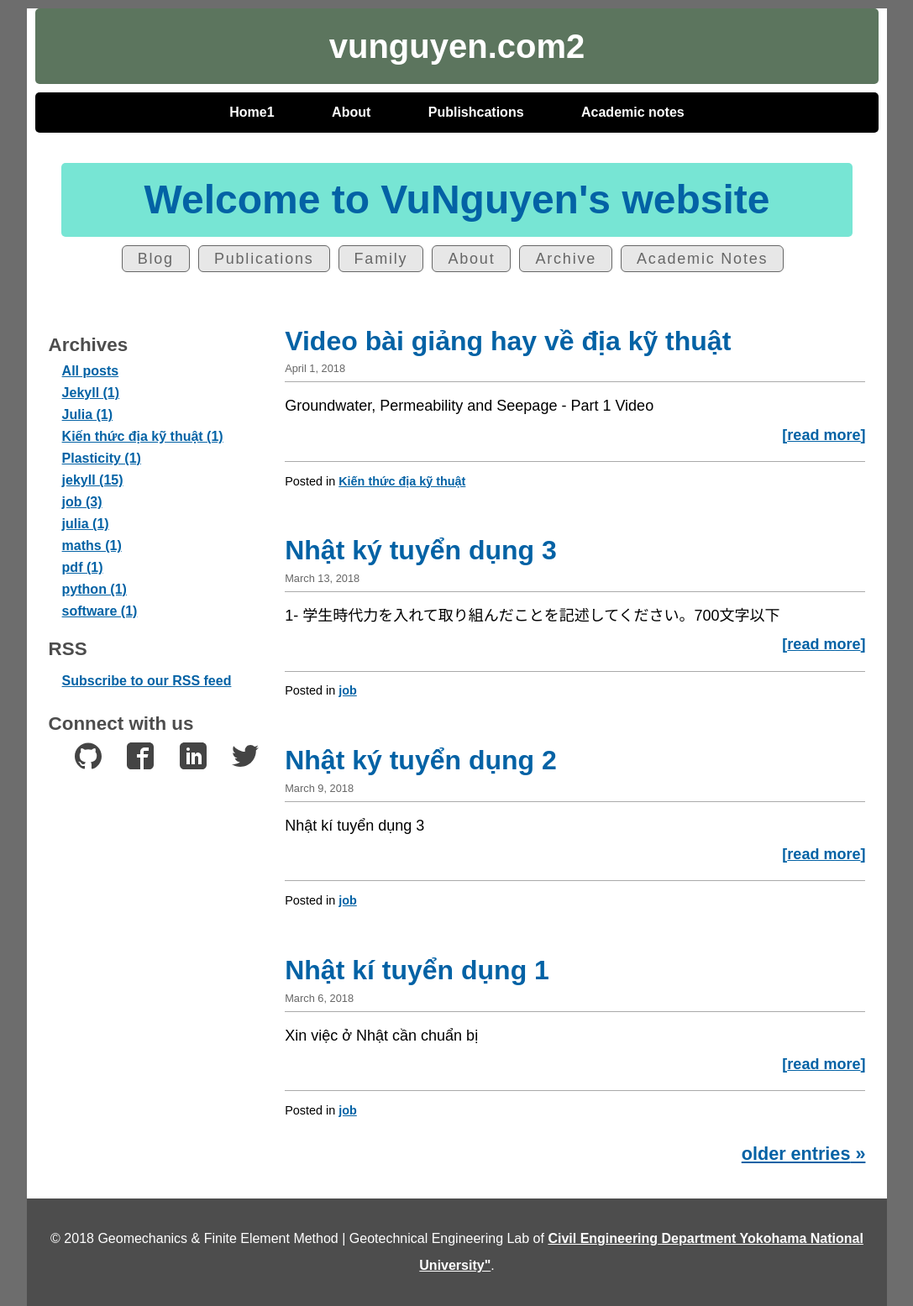
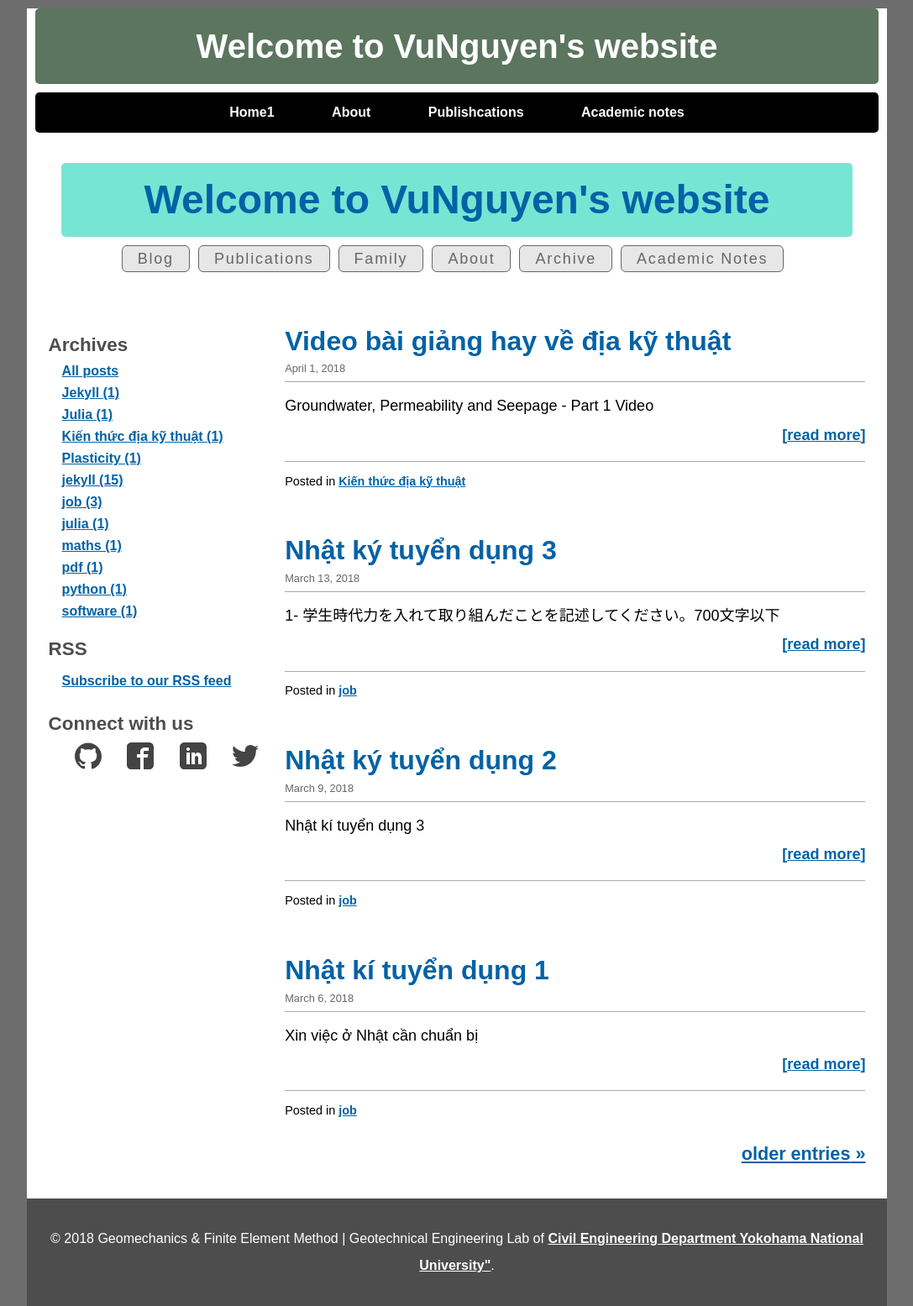
Before and after one commit to quangvunp/geomechanics, a Jekyll site: the page built from index.html, in a window 1280 px wide. Shown: the whole page at 84% size, without its empty margins (96-1183 px from the left). Built offline with Jekyll 4.4.1, drawn with Linux system fonts in a browser that asks for light colours; the list of posts is cut into pages by our own code.

Commit message:
Update default.html

```diff
--- a/_layouts/default.html
+++ b/_layouts/default.html
@@ -23,7 +23,7 @@
 
 
 <div id="header">
-<h6> vunguyen.com2</h6>
+<h6> Welcome to VuNguyen's website </h6>
 </div>
 
 <div id="navbar">
```
